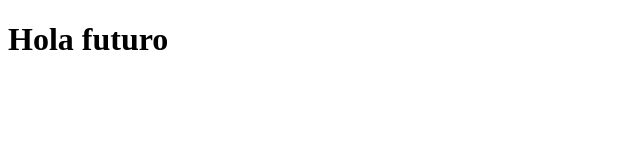
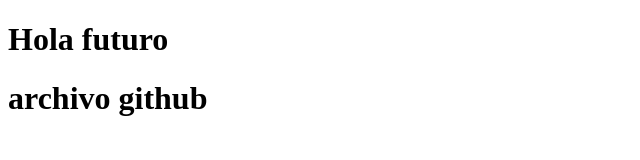
Before and after one commit to IngBrayang/primerrepositorio, a plain HTML site: page index.html in a window 1280 px wide. Shown: the whole page, without its empty margins (0-640 px from the left). Drawn offline with Linux system fonts and the light colour scheme.

Commit message:
creado github

```diff
--- a/index.html
+++ b/index.html
@@ -8,5 +8,6 @@
 </head>
 <body>
     <h1>Hola futuro</h1>
+    <h1>archivo github</h1>
 </body>
 </html>
```
